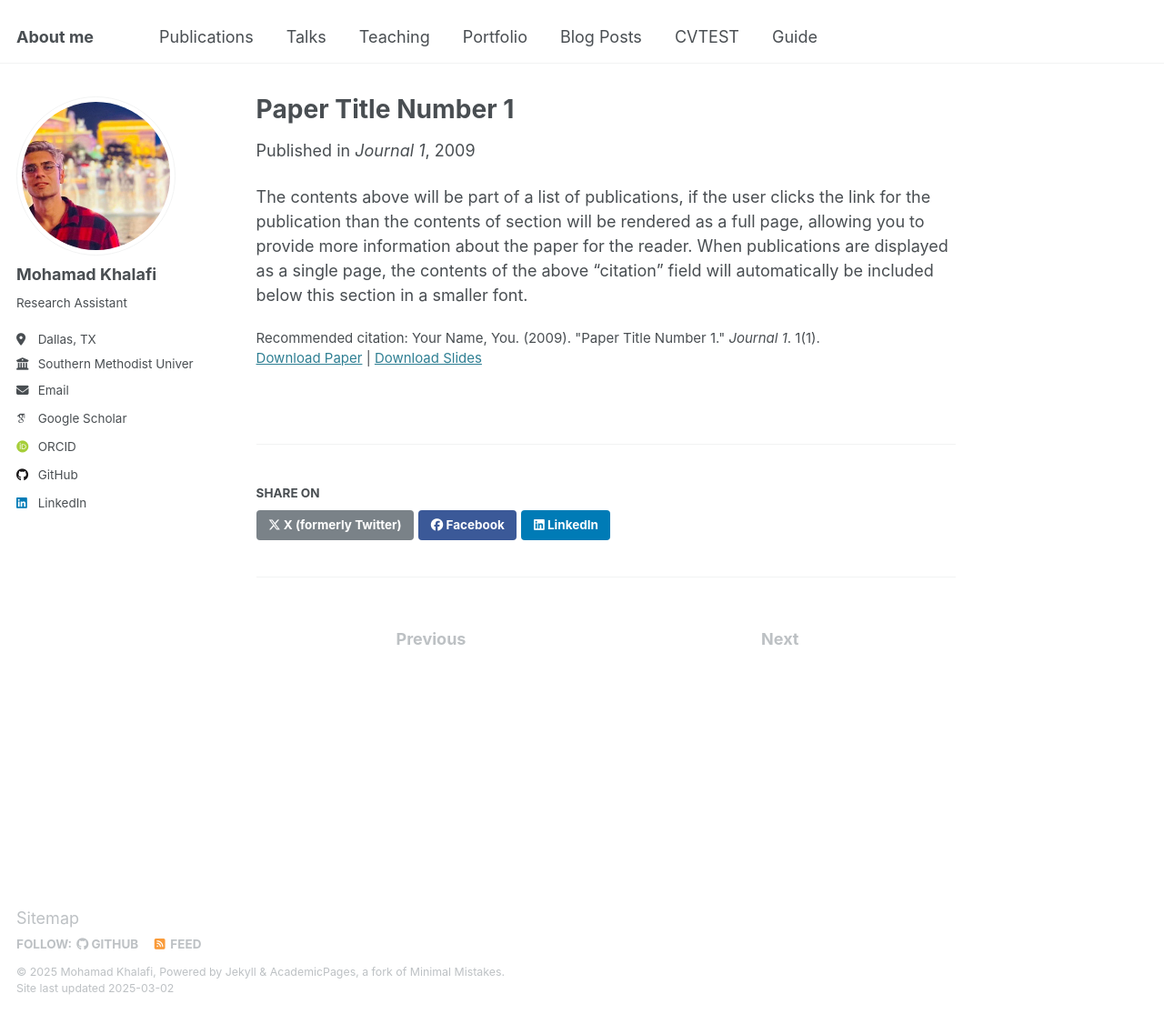
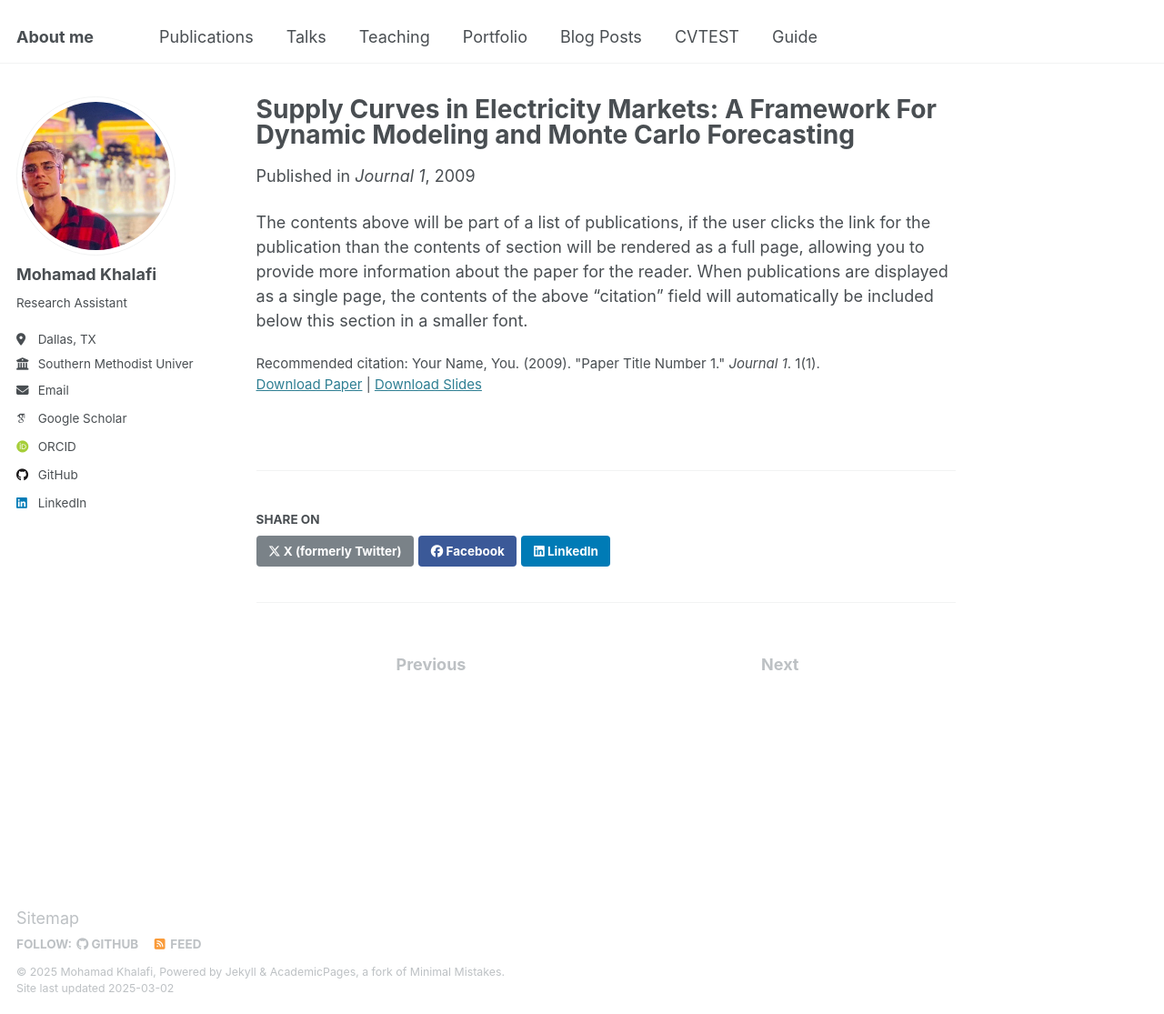
Before and after one commit to Mohammadkhf/mohammadkhf.github.io, a Jekyll site: the page built from _publications/2009-10-01-paper-title-number-1.md, in a window 1280 px wide and 1115 px high. Shown: the whole window at 91% size. Built offline with Jekyll 4.4.1, drawn with Linux system fonts in a browser that asks for light colours; some web fonts are replaced.

Commit message:
Update 2009-10-01-paper-title-number-1.md

```diff
--- a/_publications/2009-10-01-paper-title-number-1.md
+++ b/_publications/2009-10-01-paper-title-number-1.md
@@ -1,8 +1,8 @@
 ---
-title: "Paper Title Number 1"
+title: "Supply Curves in Electricity Markets: A Framework For Dynamic Modeling and Monte Carlo Forecasting"
 collection: publications
 category: manuscripts
-permalink: /publication/2009-10-01-paper-title-number-1
+permalink: /publication/IEEE
 excerpt: 'This paper is about the number 1. The number 2 is left for future work.'
 date: 2009-10-01
 venue: 'Journal 1'
```
